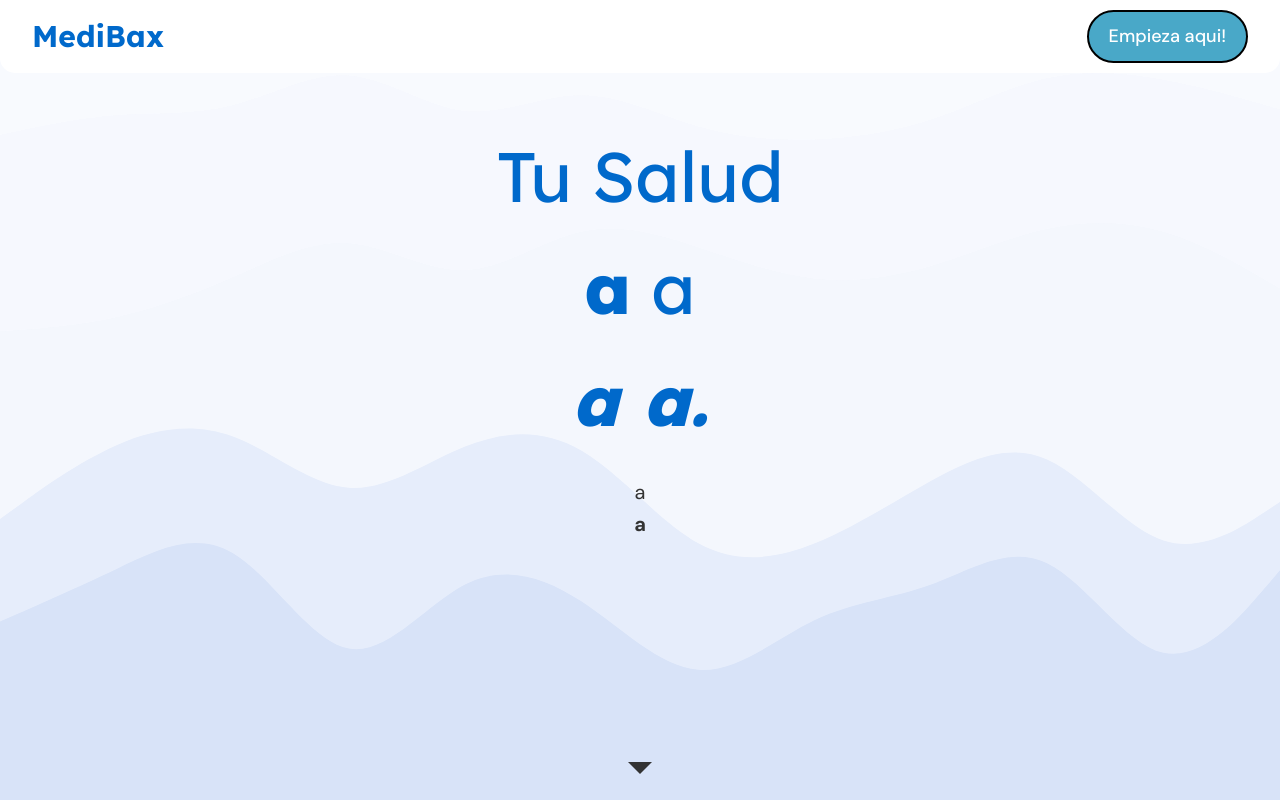
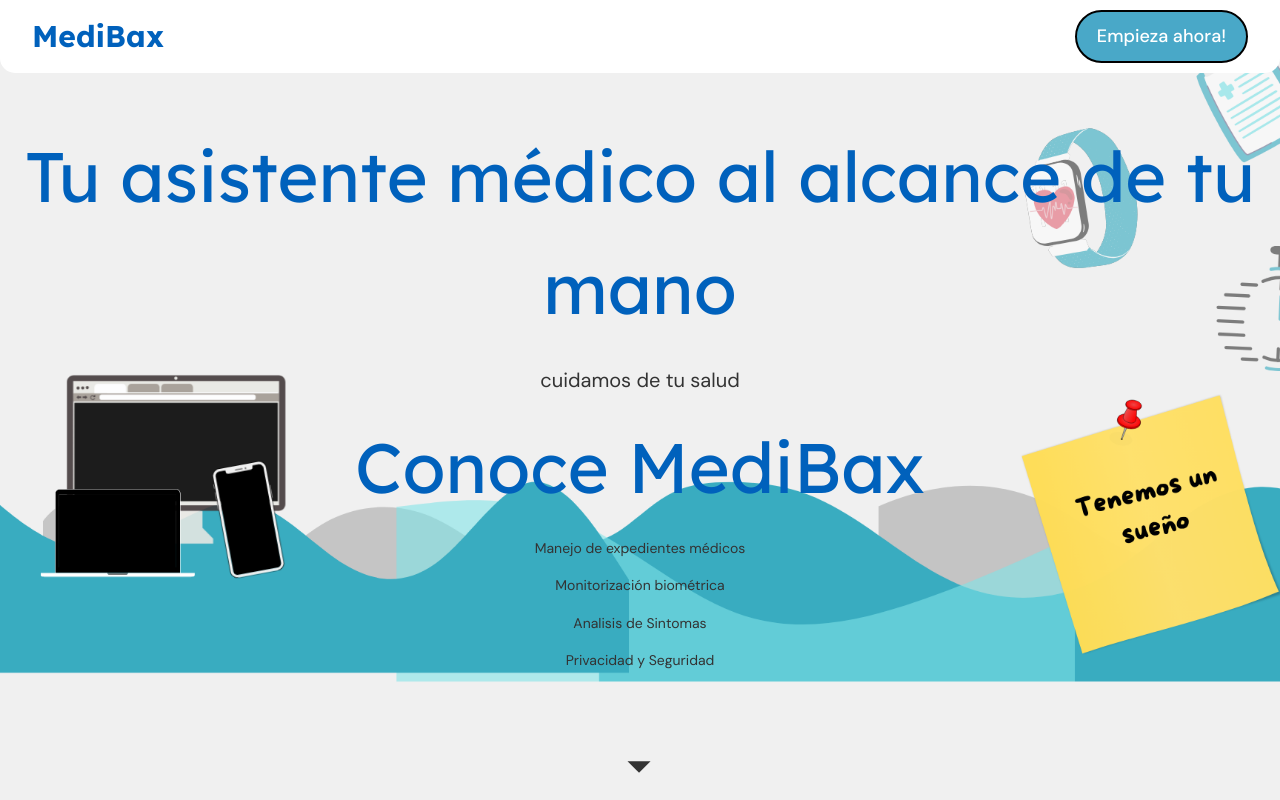
Before and after one commit to Citersito/MediBax-landing, an Astro site: page / in a window 1280 px wide. Built offline with nearby package versions, Linux system fonts and the light colour scheme; Astro itself is replaced by a stand-in of ours.

Commit message:
background

```diff
--- a/src/components/Hero.astro
+++ b/src/components/Hero.astro
@@ -7,7 +7,7 @@
             <h1>MediBax</h1>
         </div>
         <div class="hero--content__button button">
-            <a href="/">Empieza aqui!</a>
+            <a href="/">Empieza ahora!</a>
         </div>
     </div>
 </section>
--- a/src/components/Main.astro
+++ b/src/components/Main.astro
@@ -3,8 +3,17 @@
 
 <main class="main-content container">
      <div class="main-content__text">
-        <h1 class="main-content__text__titulo">Tu Salud<br><span>a</span> a <br><span class="italic">a a.</span></h1>
-        <p class="main-content__text__parrafo">a<br> <span class="bold">a</span></p>
+    <div class="h">
+        <h1 class="main-content__text__titulo">Tu asistente médico al alcance de tu mano</h1>
+        <p class="main-content__text__parrafo"> cuidamos de tu salud</p>
+    </div>
+        <h1 class="main-content__text__titulo">Conoce MediBax</h1>
+        <div class="c1"><p>Manejo de expedientes médicos</p></div>
+        <div class="c2"><p>Monitorización biométrica</p></div>
+        <div class="c3"><p>Analisis de Sintomas</p></div>
+        <div class="c4"><p>Privacidad y Seguridad</p></div>
+
+
     </div>
     <!-- <div class="main-content__form">
         <form action="">
@@ -13,7 +22,7 @@
         </form>
     </div> -->
     <div class="scroll-indicator">
-		<svg xmlns="http://www.w3.org/2000/svg" fill="#333" viewBox="0 0 24 24"><path d="M12 16l-6-6h12z"/></svg>
+		<svg xmlns="http://www.w3.org/2000/svg" fill="#333" viewBox="0 0 25 25"><path d="M12 16l-6-6h12z"/></svg>
 	</div>
 </div>
 </main>
--- a/src/styles/_variables.scss
+++ b/src/styles/_variables.scss
@@ -3,15 +3,15 @@
 $font-family: "Lexend", serif;
 $font-family-alt: "DM Sans", sans-serif;
 
-$primary-color: #0069cb;
+$primary-color: #0061bc;
 $secondary-color: #161616;
-$background-color: #f4f7fd;
+$background-color: #ccf1fa;
 $background-color-white: #ffffff;
 $background-color-section2: #004484;
 
 $text-color: #333333;
 $text-color-alt: #ffffff;
-$icon-color: #b3b3b3;
+$icon-color: #ad1313;
 $button-color: #49a8c8;
 $breakpoints: (
 	small: 480px,
--- a/src/styles/components/_main.scss
+++ b/src/styles/components/_main.scss
@@ -4,7 +4,7 @@
 	padding-top: 12rem;
 	width: 100%;
 	min-height: 85vh;
-	background-image: url(/src/assets/stacked-waves-haikei-2.svg);
+	background-image: url(/src/assets/BA3.png);
 	background-repeat: no-repeat;
 	background-size: cover;
 	// &__animation {
@@ -16,7 +16,6 @@
 		text-align: center;
 		&__titulo {
 			margin-top: 0;
-			font-size: 4rem;
 			font-weight: 400;
 			color: $primary-color;
 			span {
@@ -48,7 +47,7 @@
 			}
 		}
 		.button {
-			color: #fff;
+			color: #903232;
 			padding: 1rem 2rem;
 			font-weight: 800;
 			font-size: 1.7rem;
```
Also changed, not shown: src/assets/BA3.png (added).
